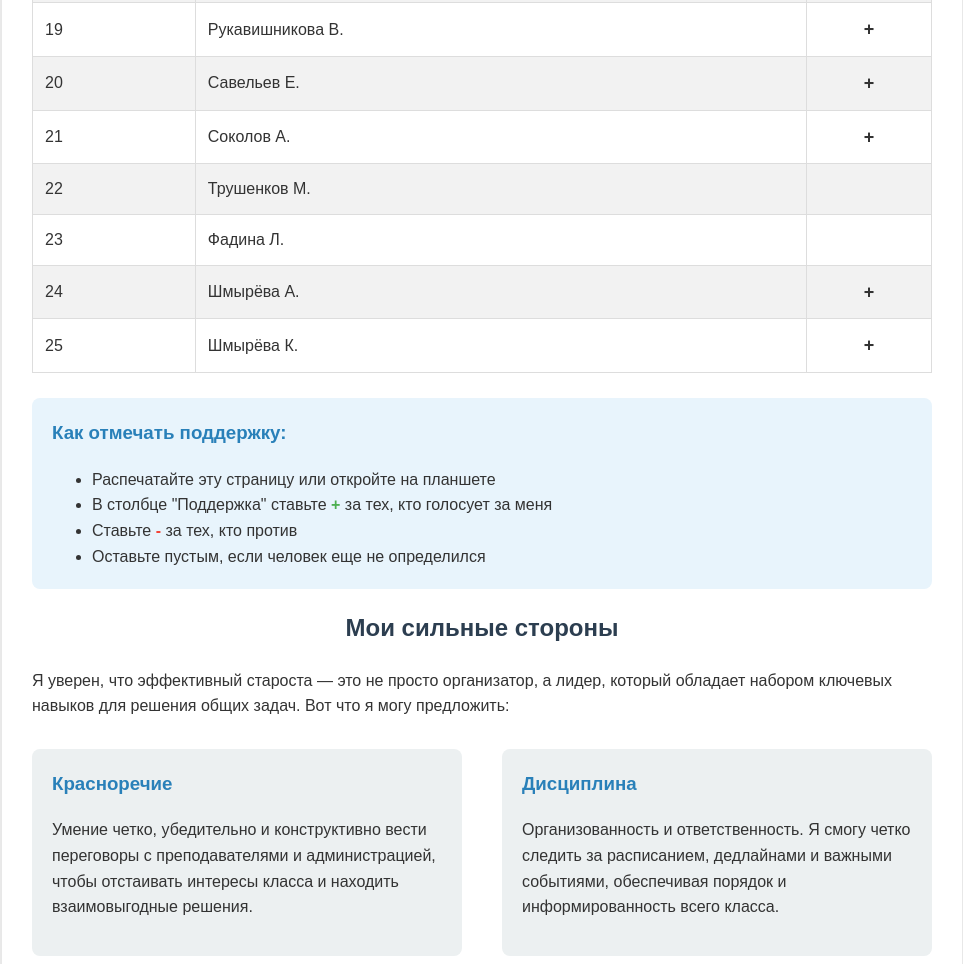
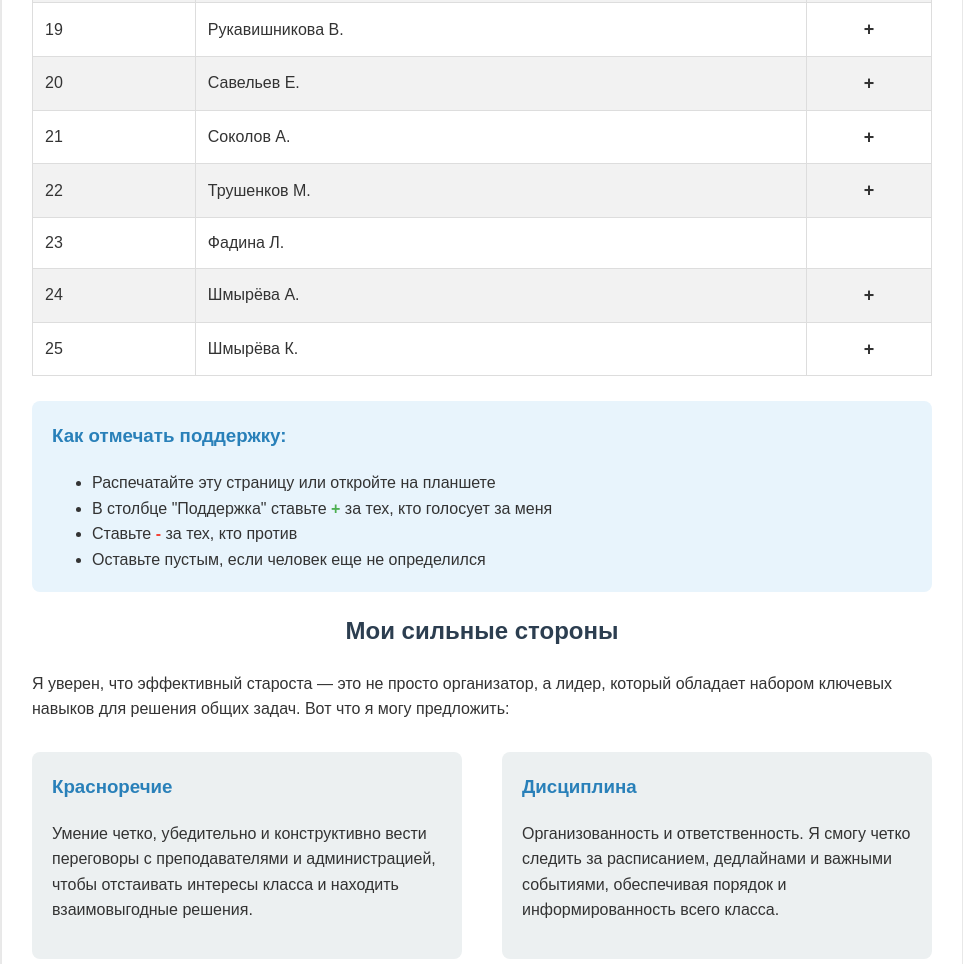
Before and after one commit to RockRkfromtru/Site_for_medieval_cafe_-russian-, a plain HTML site: page index.html in a window 1280 px wide. Shown: the part 1288-2252 px from the top of the page, without its empty margins (158-1121 px from the left). Drawn offline with Linux system fonts and the light colour scheme.

Commit message:
Update index.html

```diff
--- a/index.html
+++ b/index.html
@@ -45,7 +45,7 @@
                     <tr><td>19</td><td>Рукавишникова В.</td><td class="vote-cell">+</td></tr>
                     <tr><td>20</td><td>Савельев Е.</td><td class="vote-cell">+</td></tr>
                     <tr><td>21</td><td>Соколов А.</td><td class="vote-cell">+</td></tr>
-                    <tr><td>22</td><td>Трушенков М.</td><td class="vote-cell"></td></tr>
+                    <tr><td>22</td><td>Трушенков М.</td><td class="vote-cell">+</td></tr>
                     <tr><td>23</td><td>Фадина Л.</td><td class="vote-cell"></td></tr>
                     <tr><td>24</td><td>Шмырёва А.</td><td class="vote-cell">+</td></tr>
                     <tr><td>25</td><td>Шмырёва К.</td><td class="vote-cell">+</td></tr>
```
